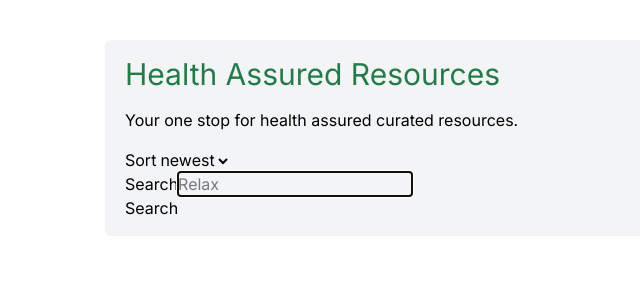
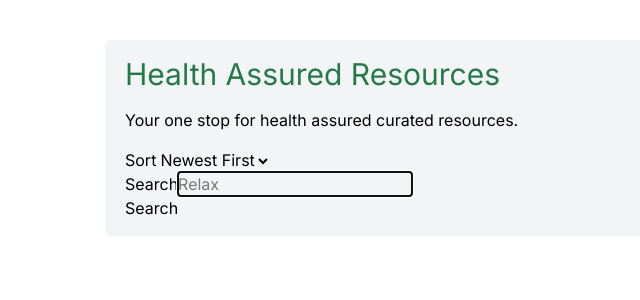
Before and after one commit to Siriusgrey207/health-assured-task, a React (Vite) app: page / in a window 1280 px wide. Shown: the top 300 px of the page, without its empty margins (43-683 px from the left). Built offline with nearby package versions, Linux system fonts and the light colour scheme.

Commit message:
Submission function for the filters form no longer sets empty query params.

```diff
--- a/src/components/organisms/Filters.tsx
+++ b/src/components/organisms/Filters.tsx
@@ -1,17 +1,42 @@
 import { type SubmitEvent, useState } from "react";
 import { Title, Panel, Paragraph } from "../atoms";
 
-// Sorting options for the resources
-const sortingOptions: string[] = ["newest", "oldest"];
+type SortOption = {
+  value: string;
+  label: string;
+};
+
+const DEFAULT_SORT: string = "newest";
+const sortingOptions: SortOption[] = [
+  {
+    value: DEFAULT_SORT,
+    label: "Newest First",
+  },
+  {
+    value: "oldest",
+    label: "Oldest First",
+  },
+];
 
 export default function Filters() {
   const [search, setSearch] = useState<string>("");
-  const [sort, setSort] = useState<string>("");
+  const [sort, setSort] = useState<string>(DEFAULT_SORT);
 
   // Handles the submission of the form and updated the query parameters.
   function handleSubmit(e: SubmitEvent) {
     e.preventDefault();
-    const queryParams = new URLSearchParams({ search: search, sort: sort });
+
+    const queryParams = new URLSearchParams();
+    const trimmedSearch = search.trim();
+    if (trimmedSearch !== "") {
+      queryParams.set("search", trimmedSearch);
+    }
+    if (sort !== "") {
+      queryParams.set("sort", sort);
+    }
+
+    // Update the history stack accordingly.
+    if (queryParams.size == 0) return;
     window.history.pushState({}, "", "?" + queryParams.toString());
   }
 
@@ -24,17 +49,18 @@ export default function Filters() {
       <form onSubmit={handleSubmit}>
         {/* Sorting */}
         <div className="form-group">
-          <label htmlFor="sort">Sort</label>
+          <label htmlFor="sort-select">Sort</label>
           <select
             name="sort"
-            id="sort"
+            id="sort-select"
             onChange={(event) => setSort(event.target.value)}
             value={sort}
           >
-            {sortingOptions.map((option) => {
+            {sortingOptions.map((option: SortOption) => {
+              const { value, label } = option;
               return (
-                <option key={option} value={option}>
-                  {option}
+                <option key={value} value={value}>
+                  {label}
                 </option>
               );
             })}
@@ -43,10 +69,11 @@ export default function Filters() {
 
         {/* Searching */}
         <div className="form-group">
-          <label htmlFor="search">Search</label>
+          <label htmlFor="search-input">Search</label>
           <input
             autoFocus
             name="Search"
+            id="search-input"
             type="text"
             placeholder="Relax"
             onChange={(event) => setSearch(event.target.value)}
```
Also changed, not shown: 1 other file (tests, documents, lock files or other folders).
